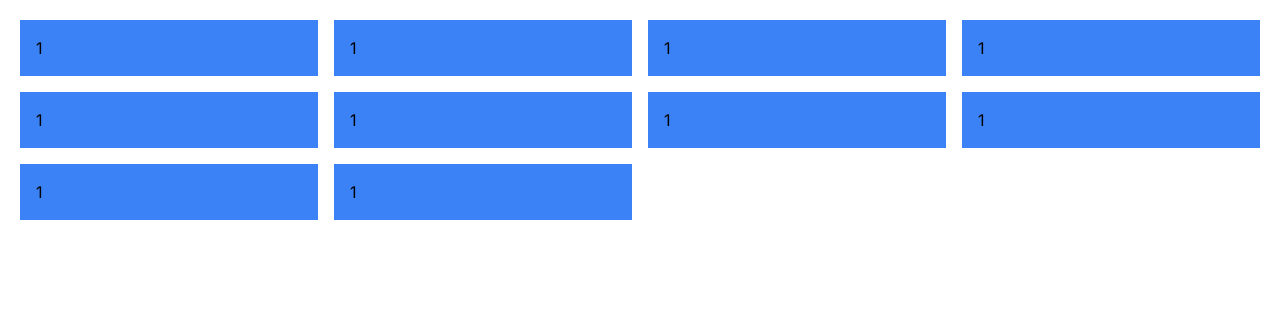
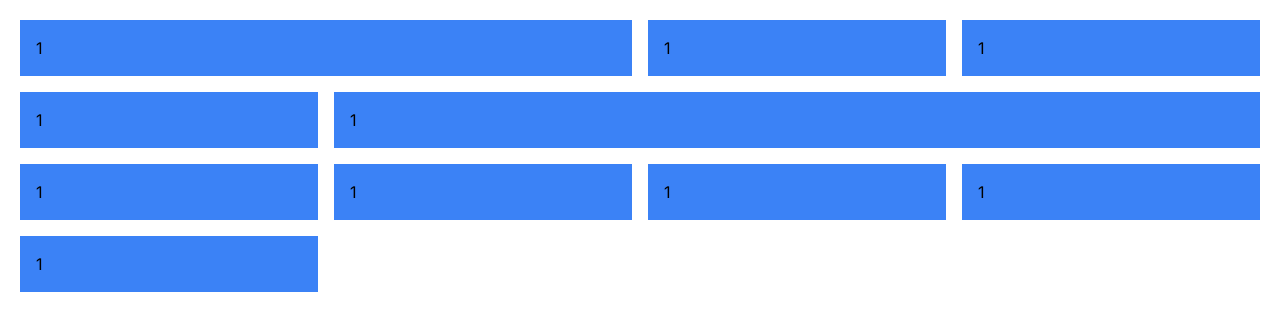
Before and after one commit to emersonjds/nextjs-tw, a Next.js app: page /grid in a window 1280 px wide. Shown: the top 330 px of the page. Built offline with nearby package versions, Linux system fonts and the light colour scheme.

Commit message:
col-span

```diff
--- a/src/app/grid/page.tsx
+++ b/src/app/grid/page.tsx
@@ -2,7 +2,7 @@ export default function Grid() {
   return (
     <div className="w-screen h-screen">
       <div className="grid grid-cols-4 gap-4 p-5">
-        <div className="p-4 bg-blue-500">
+        <div className="p-4 bg-blue-500 col-span-2">
           1
         </div>
         <div className="p-4 bg-blue-500">
@@ -14,7 +14,7 @@ export default function Grid() {
         <div className="p-4 bg-blue-500">
           1
         </div>
-        <div className="p-4 bg-blue-500">
+        <div className="p-4 bg-blue-500 col-span-3">
           1
         </div>
         <div className="p-4 bg-blue-500">
```
